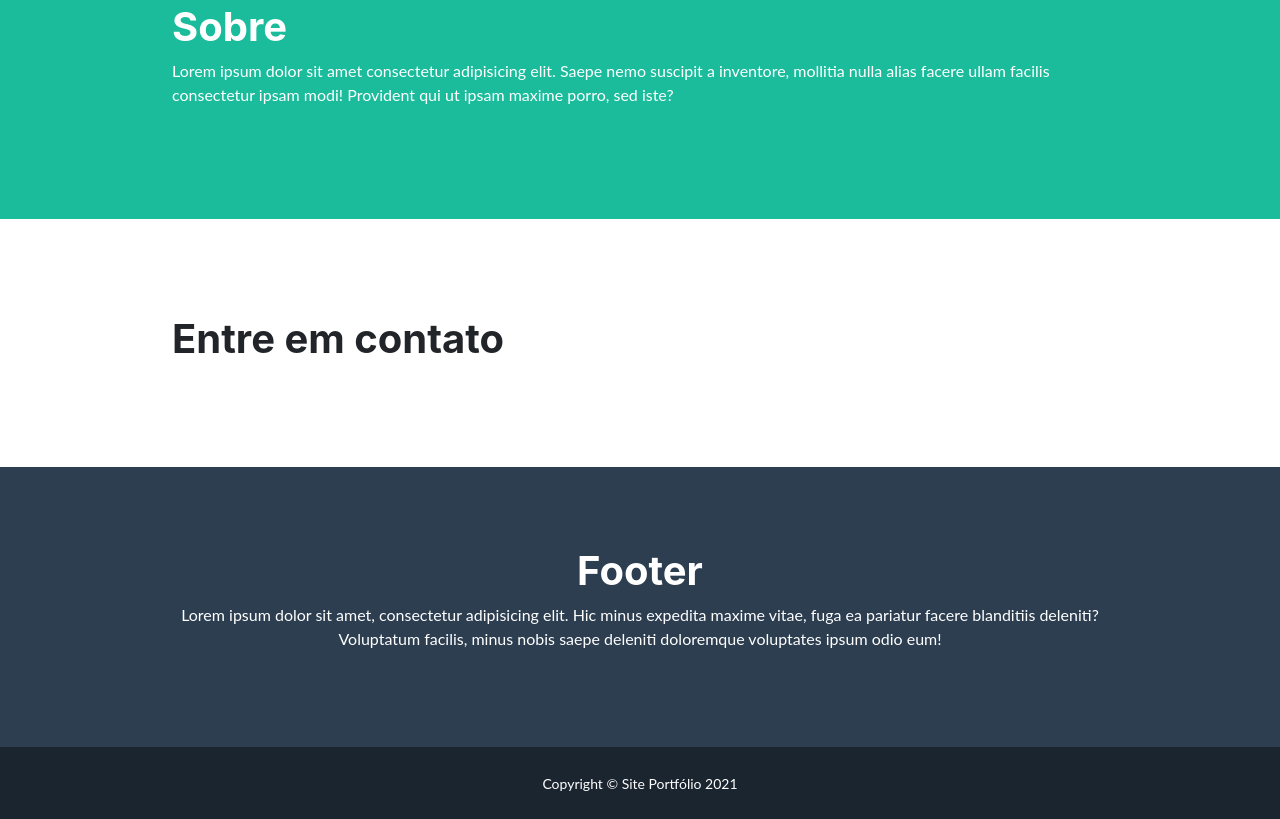
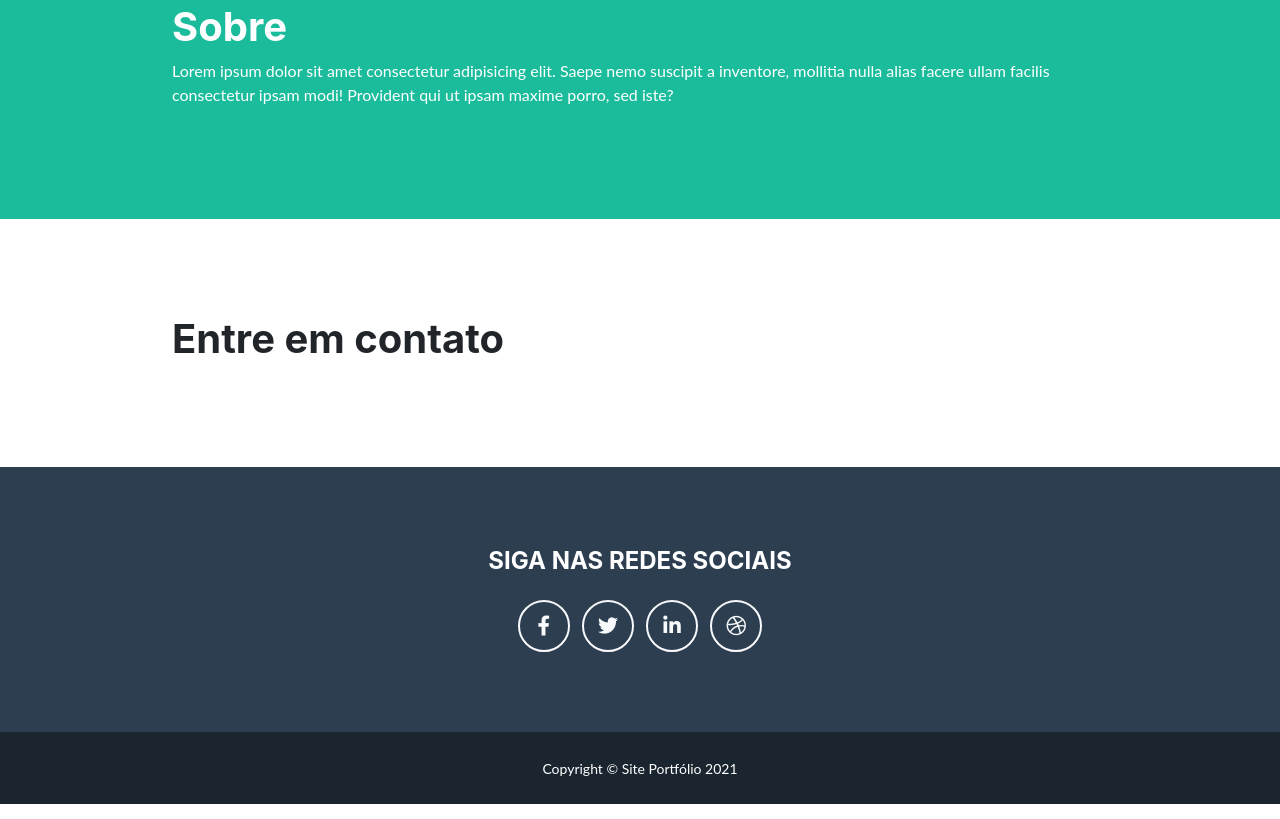
Before and after one commit to beliciobcardoso-zz/checkpoint_03_frontend1, a plain HTML site: page index.html in a window 1280 px wide. Shown: the part 1541-2360 px from the top of the page. Drawn offline with nearby package versions, Linux system fonts and the light colour scheme.

Commit message:
Concluindo o footer e os icones das redes sociai

```diff
--- a/index.html
+++ b/index.html
@@ -94,11 +94,21 @@
 
         <footer class="footer text-center">
             <div class="container">
-                <h1>Footer</h1>
-                <p>Lorem ipsum dolor sit amet, consectetur adipisicing elit. Hic minus expedita maxime vitae, fuga ea
-                    pariatur facere blanditiis deleniti? Voluptatum facilis, minus nobis saepe deleniti doloremque
-                    voluptates ipsum odio eum!</p>
-            </div>
+                <div class="row">
+
+                    <!-- Footer Social Icons-->
+                    <div class="col-lg-12 mb-5 mb-lg-0">
+                        <h4 class="text-uppercase mb-4">Siga nas redes sociais</h4>
+                        <a class="btn btn-outline-light btn-social mx-1" href="#"><i
+                                class="fab fa-fw fa-facebook-f"></i></a>
+                        <a class="btn btn-outline-light btn-social mx-1" href="#"><i
+                                class="fab fa-fw fa-twitter"></i></a>
+                        <a class="btn btn-outline-light btn-social mx-1" href="#"><i
+                                class="fab fa-fw fa-linkedin-in"></i></a>
+                        <a class="btn btn-outline-light btn-social mx-1" href="#"><i
+                                class="fab fa-fw fa-dribbble"></i></a>
+                    </div>
+                </div>
         </footer>
         <div class="copyright py-4 text-center text-white">
             <div class="container"><small>Copyright &copy; Site Portfólio 2021</small></div>
```
